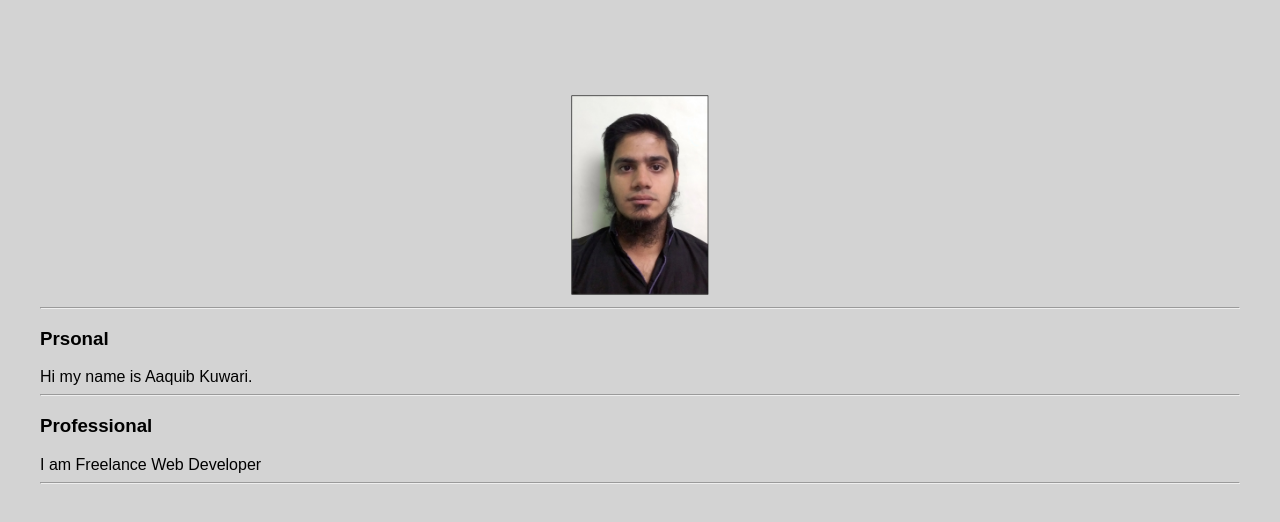
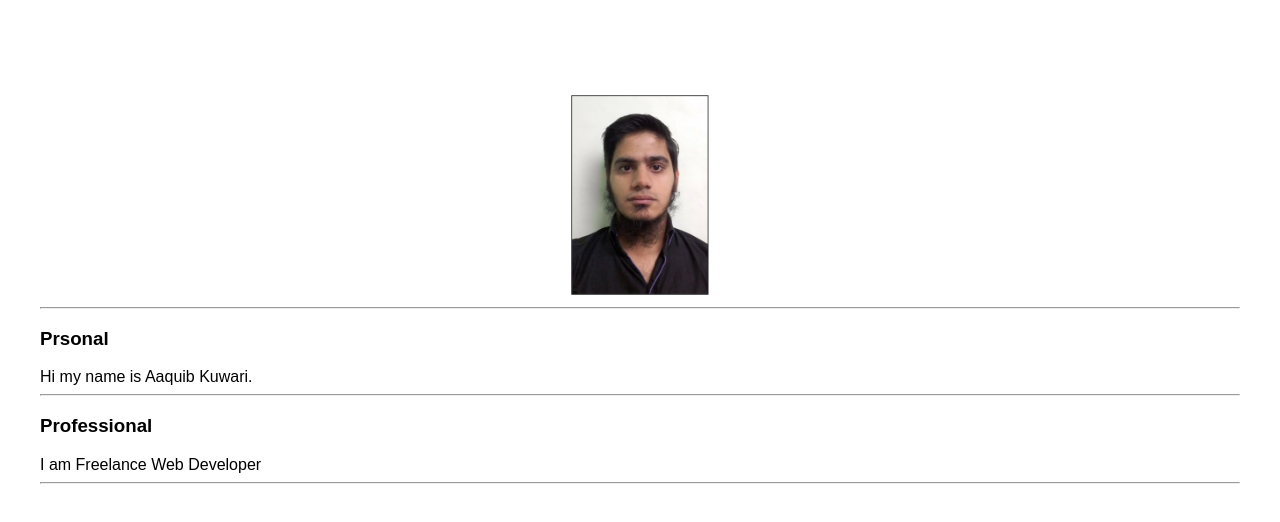
Before and after one commit to aaquibkuwari/imad-app, a website: page ui/index.html in a window 1280 px wide. Drawn offline with Linux system fonts and the light colour scheme.

Commit message:
[imad-console] Updates ui/style.css

```diff
--- a/ui/style.css
+++ b/ui/style.css
@@ -1,6 +1,6 @@
 body {
     font-family: sans-serif;
-    background-color: lightgrey;
+
     margin-top: 75px;
 }
 
```
